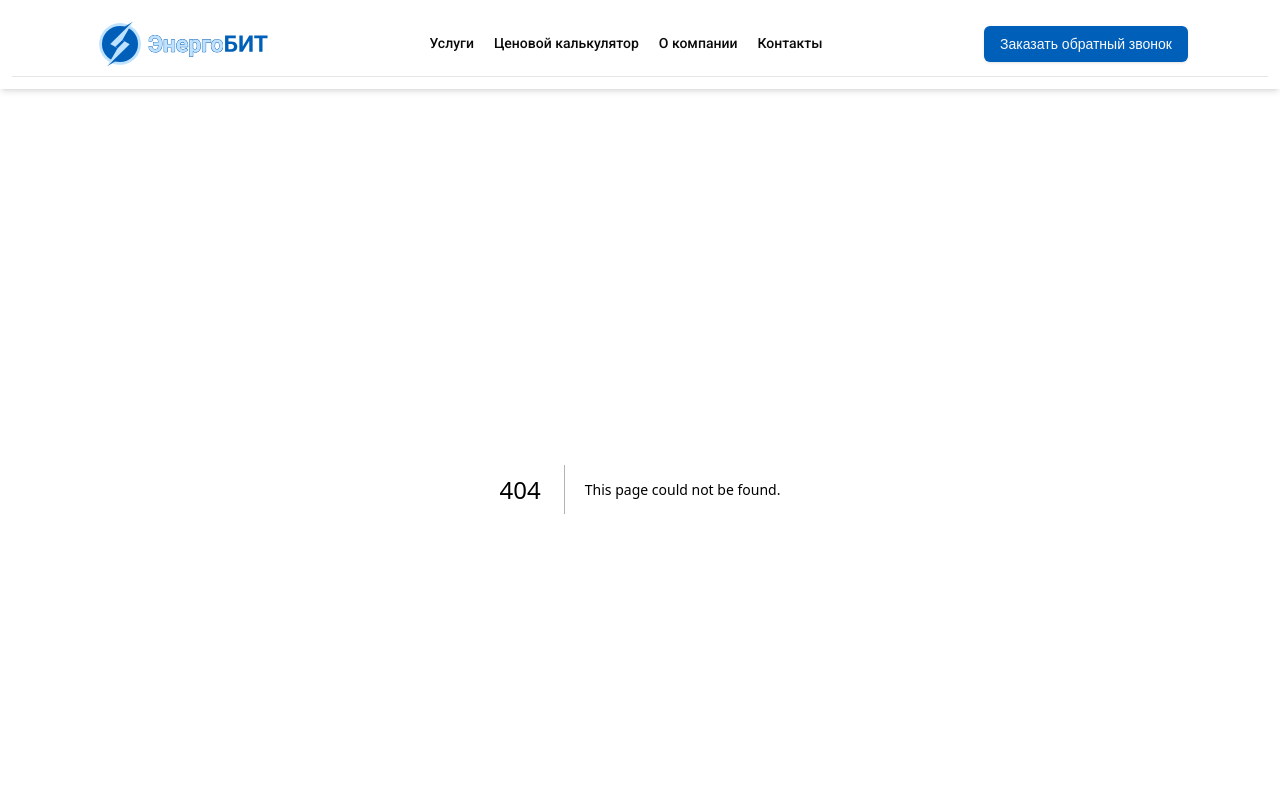
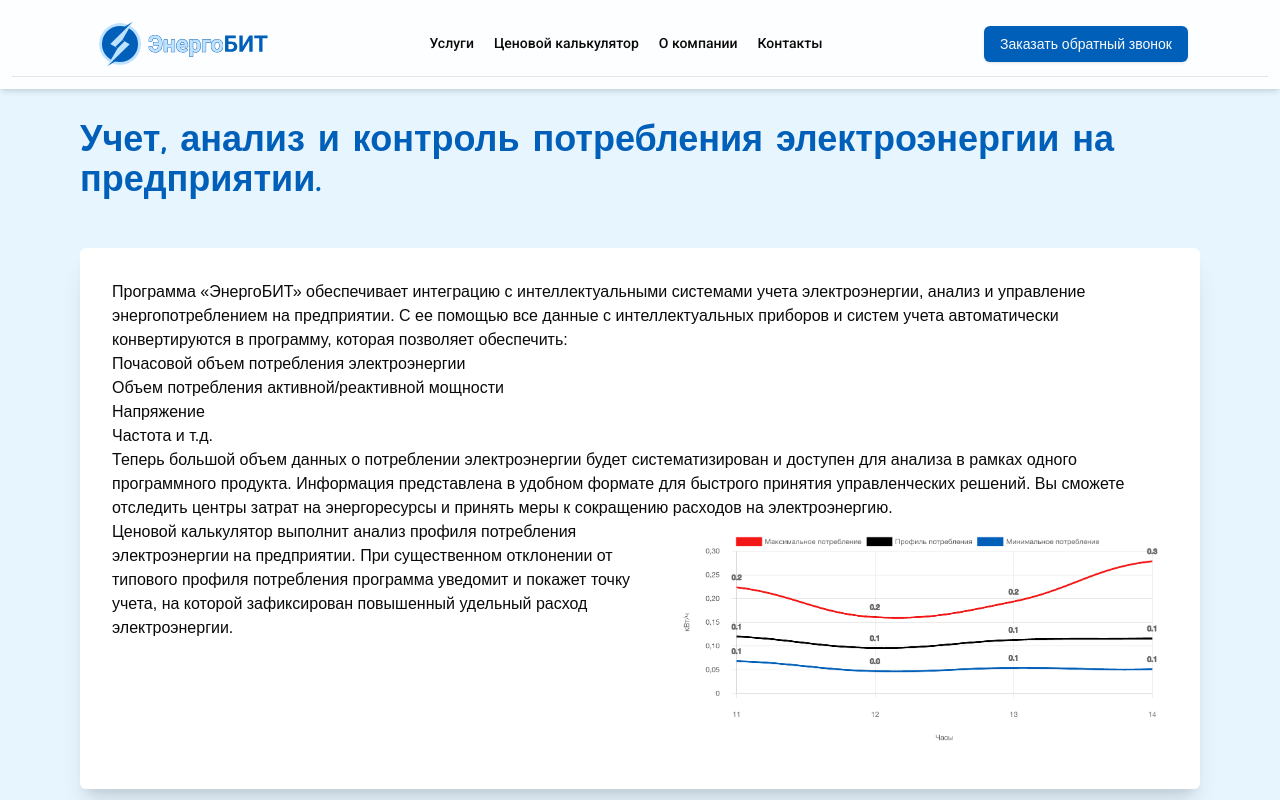
Before and after one commit to Markito97/test-vercel, a Next.js app: page /control-electricity in a window 1280 px wide. Before the commit this address had no page. Shown: the top 800 px of the page. Built offline with nearby package versions, Linux system fonts and the light colour scheme.

Commit message:
--wip add control electricity

```diff
--- /dev/null
+++ b/app/control-electricity/page.tsx
@@ -0,0 +1,33 @@
+import { ControlElectricityInfo } from "@/components/ui/control-electricity/control-electricity-info";
+import { Metadata } from "next";
+import { Comic_Neue } from "next/font/google";
+
+const comicNeue = Comic_Neue({
+    weight: ['400', '700'],
+    subsets: ['latin',],
+});
+
+export const metadata: Metadata = {
+    title: 'Учет, анализ и контроль потребления электроэнергии на предприятии.',
+    description: 'Программа «ЭнергоБИТ» обеспечивает интеграцию с интеллектуальными системами учета электроэнергии, анализ и управление энергопотреблением на предприятии. Вы сможете отследить центры затрат на энергоресурсы и принять меры к сокращению расходов на электроэнергию.',
+    keywords: 'прогноз, часы пик, уменьшение затрат, электроэнергия, мощность'
+};
+
+export default function ElectricityManagement() {
+    return <div>
+        <main className="relative min-h-screen">
+            <section className="relative -mt-[65px] pb-14 md:pb-24">
+                <div className="sm:py-18 container relative mx-auto px-6 py-16 md:py-24 lg:px-16 lg:py-24 xl:px-20 pt-8 pb-10 md:pt-16 overflow-hidden">
+                    <div className="text-left mb-12">
+                        <h2 className={`${comicNeue.className} text-3xl font-bold text-brand lg:text-4xl`}>
+                            Учет, анализ и контроль потребления электроэнергии на предприятии.
+                        </h2>
+                    </div>
+                    <div className="flex flex-col gap-8 p-8 bg-white rounded-md shadow-xl">
+                        <ControlElectricityInfo />
+                    </div>
+                </div>
+            </section>
+        </main>
+    </div>
+}
--- /dev/null
+++ b/components/ui/control-electricity/control-electricity-info.tsx
@@ -0,0 +1,40 @@
+import Image from "next/image";
+
+
+export const ControlElectricityInfo = () => {
+    return <div>
+        <p>
+            Программа «ЭнергоБИТ» обеспечивает интеграцию с интеллектуальными системами учета электроэнергии, анализ и управление энергопотреблением на предприятии. С ее помощью все данные с интеллектуальных приборов и систем учета автоматически конвертируются в программу, которая позволяет обеспечить:
+        </p>
+        <ul>
+            <li>
+                Почасовой объем потребления электроэнергии
+            </li>
+            <li>
+                Объем потребления активной/реактивной мощности
+            </li>
+            <li>
+                Напряжение
+            </li>
+            <li>
+                Частота и т.д.
+            </li>
+        </ul>
+        <p>
+            Теперь большой объем данных о потреблении электроэнергии будет систематизирован и доступен для анализа в рамках одного программного продукта.
+            Информация представлена в удобном формате для быстрого принятия управленческих решений.
+            Вы сможете отследить центры затрат на энергоресурсы и принять меры к сокращению расходов на электроэнергию.
+        </p>
+        <div className="flex gap-8">
+            <p>
+                Ценовой калькулятор выполнит анализ профиля потребления электроэнергии на предприятии.  При существенном отклонении от типового профиля потребления программа уведомит и покажет точку учета, на которой зафиксирован повышенный удельный расход электроэнергии.
+            </p>
+            <Image
+                src="/tp-md.png"
+                width={500}
+                height={300}
+                alt='Типовой профиль потребления по прибору учёта'
+            />
+        </div>
+    </div>
+}
--- a/components/ui/possibilities-list.tsx
+++ b/components/ui/possibilities-list.tsx
@@ -43,6 +43,10 @@ export const PossibilitiesList = () => {
                 title='Управление спросом на электроэнергию'
                 icon={<></>}
             />
+            <PossibilitiesBlock
+                title="Учет, анализ и контроль потребления электроэнергии на предприятии"
+                icon={<></>}
+            />
             {/* <PossibilitiesBlock
                 title="Выработка рекомендации для сокращения расходов на э/энергию"
                 icon={<></>}
@@ -51,10 +55,7 @@ export const PossibilitiesList = () => {
                 title="Моделирование электропотребления"
                 icon={<ConsumptionModificationIcon />}
             />
-            <PossibilitiesBlock
-                title="Учет, анализ и контроль потребления электроэнергии. Монитор пользователя"
-                icon={<></>}
-            /> */}
+            */}
         </div>
     </section>
 }
```
Also changed, not shown: public/tp-md.png (added).
